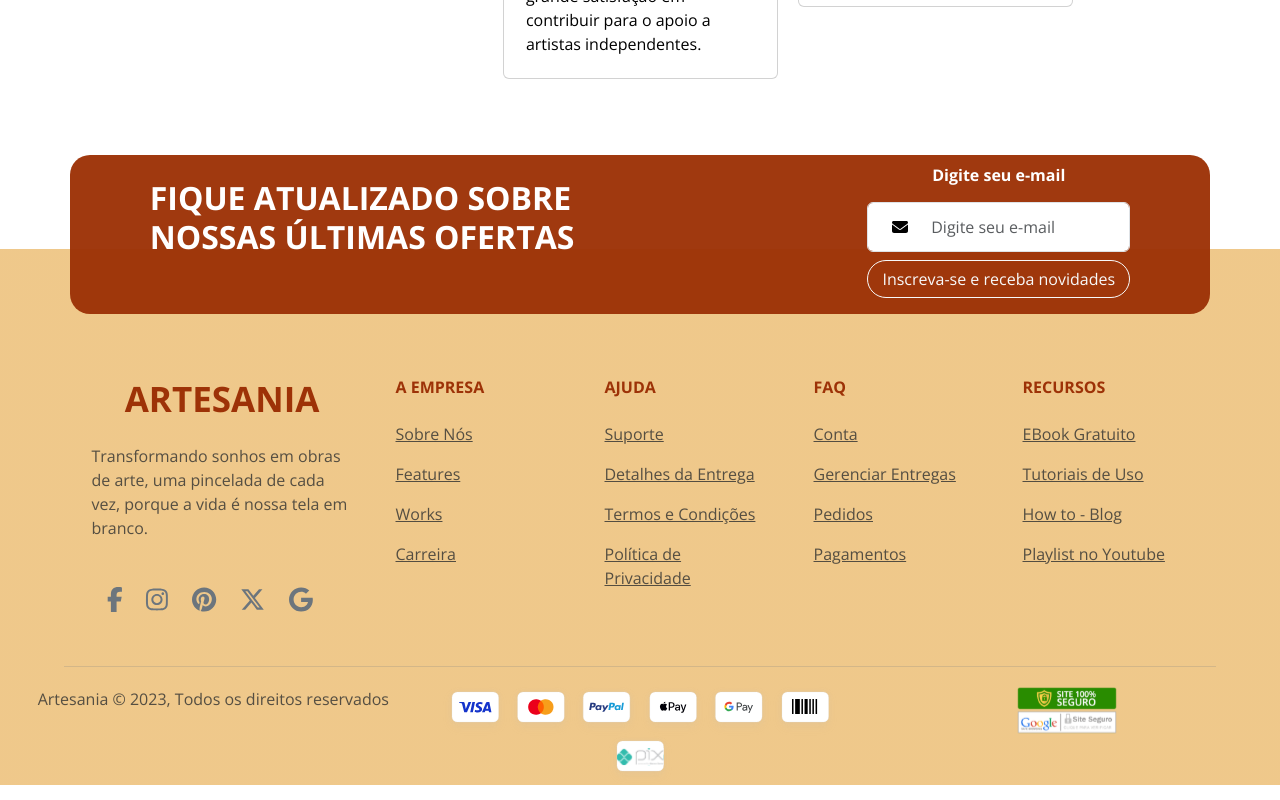
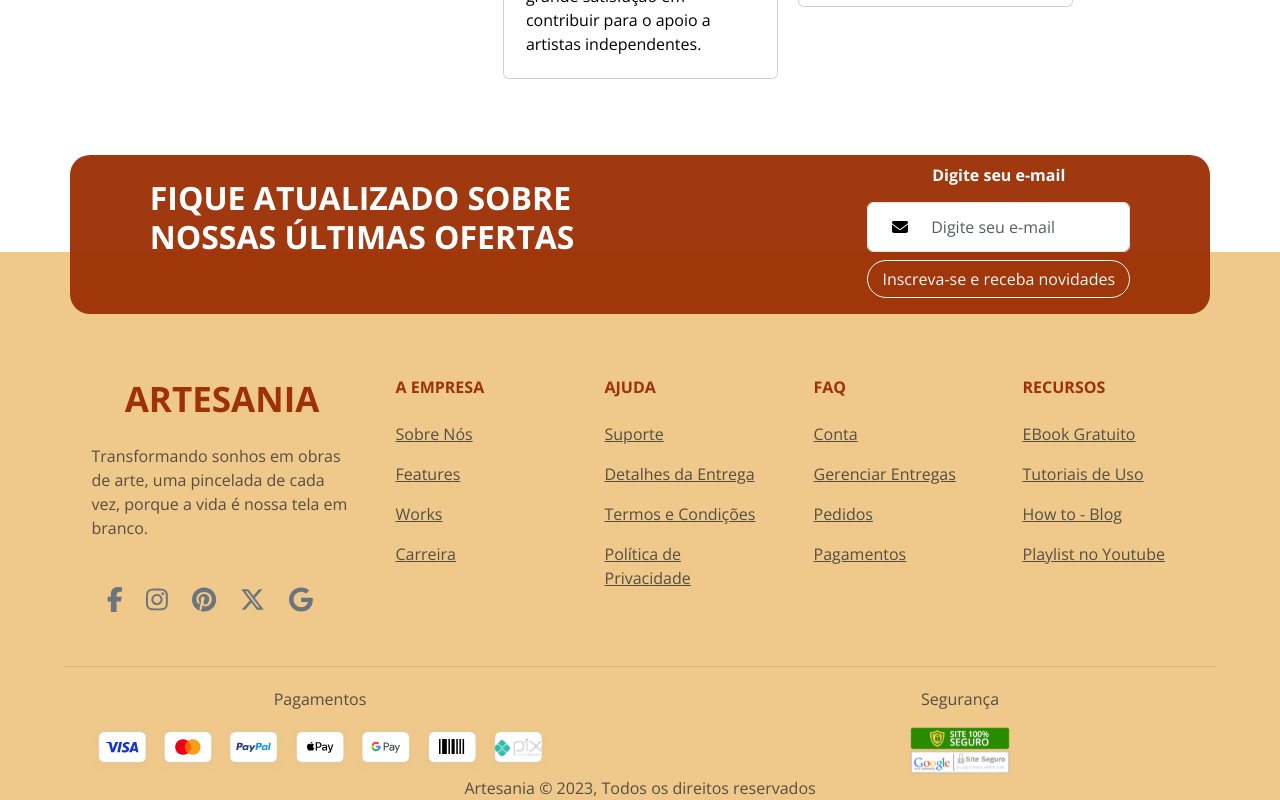
Before and after one commit to ivpinheiro/artesania, a Vue app: page / in a window 1280 px wide. Shown: the part 4128-4928 px from the top of the page. Built offline with nearby package versions, Linux system fonts and the light colour scheme; data requests are answered from the project's data file.

Commit message:
footer titles (payments, security)

```diff
--- a/src/components/FooterComp.vue
+++ b/src/components/FooterComp.vue
@@ -183,14 +183,9 @@
     <hr class="h-divider">
     <!-- Copyright -->
     <section class="row contrast d-flex justify-content-around m-0">
+      <!-- Payments -->
       <div class="col-lg text-center">
-        <!-- Left -->
-        Artesania © 2023, Todos os direitos reservados
-        <!-- Left -->
-      </div>
-
-      <div class="col-lg text-center">
-        <!-- Right -->
+        <p>Pagamentos</p>
         <img src=../assets/img/footer/BadgeVisa.svg>
         <img src=../assets/img/footer/BadgeMasterCard.svg>
         <img src=../assets/img/footer/BadgePayPal.svg>
@@ -198,15 +193,18 @@
         <img src=../assets/img/footer/BadgeGooglePay.svg>
         <img src=../assets/img/footer/BadgeBarCode.svg>
         <img src=../assets/img/footer/BadgePix.svg>
-
-        <!-- Right -->
       </div>
+      <!-- Security -->
       <div class="col-lg text-center">
+        <p>Segurança</p>
         <img src=../assets/img/footer/site-seguro-google.svg>
       </div>
-
     </section>
 
+    <!-- Copyright -->
+    <div class="contrast col-lg text-center">
+      Artesania © 2023, Todos os direitos reservados
+    </div>
     <!-- Copyright -->
   </footer>
   <!-- Footer -->
```
